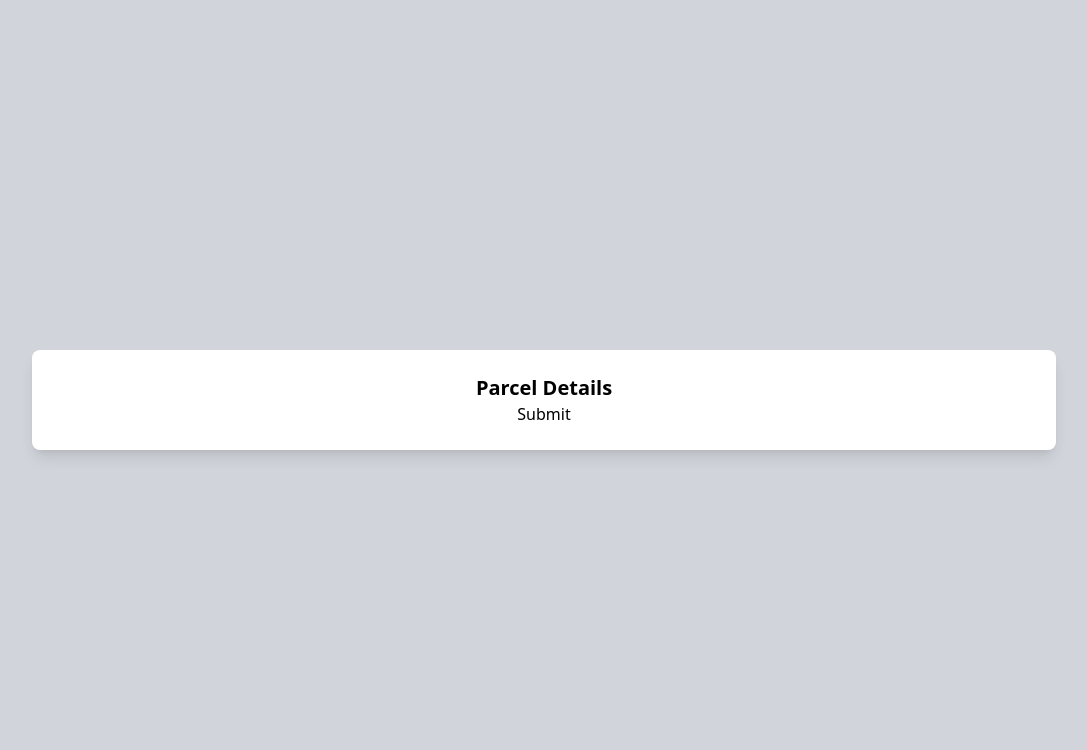
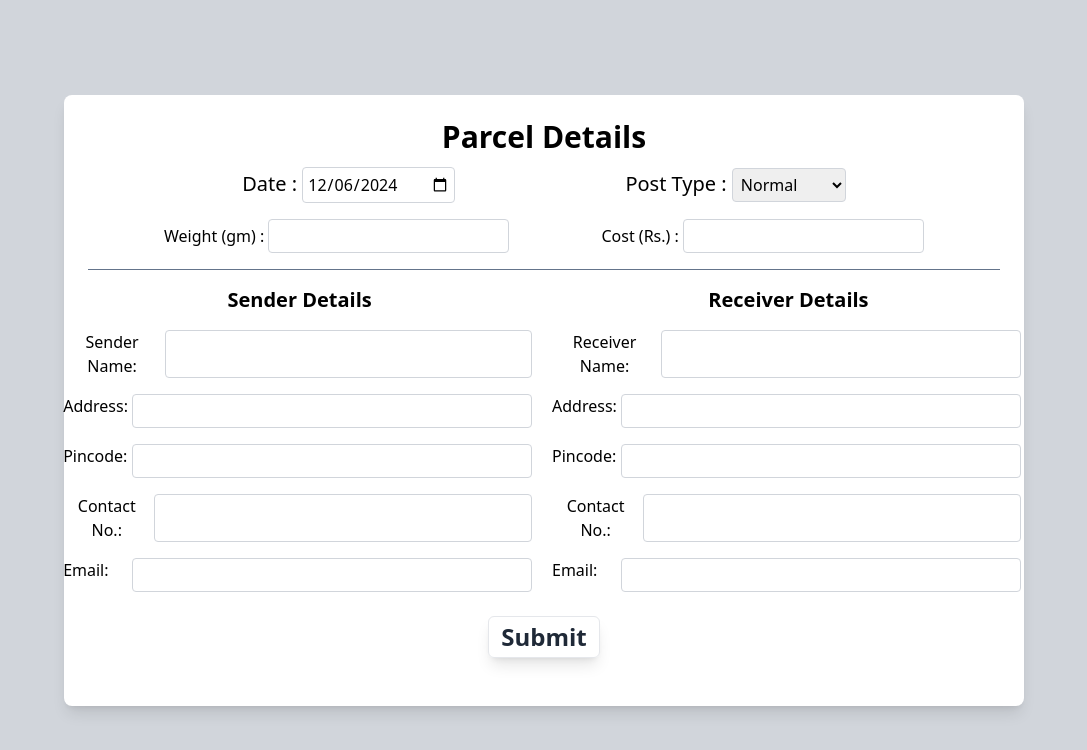
Before and after one commit to aLok-1105/PostMitra, a React (Create React App) app in the folder client/: page /operator in a window 1280 px wide. Shown: the top 750 px of the page, without its empty margins (96-1183 px from the left). Built offline with nearby package versions, Linux system fonts and the light colour scheme.

Commit message:
parcel-details

```diff
--- a/client/package.json
+++ b/client/package.json
@@ -6,6 +6,7 @@
     "@testing-library/jest-dom": "^5.17.0",
     "@testing-library/react": "^13.4.0",
     "@testing-library/user-event": "^13.5.0",
+    "moment": "^2.30.1",
     "react": "^18.3.1",
     "react-dom": "^18.3.1",
     "react-hot-toast": "^2.4.1",
--- a/client/src/pages/Clerk.js
+++ b/client/src/pages/Clerk.js
@@ -1,26 +1,284 @@
-import React from 'react'
+
+//Interface for the parcel collector entering parcel details
+import React,{useEffect,useState} from 'react'
 
 const Clerk = () => {
+
+  //Updating date
+  const now = new Date();
+  const offsetDate = new Date(now.getTime() - now.getTimezoneOffset() * 60000);
+  const formattedDate = offsetDate.toISOString().slice(0, 10); // Corrected for local time
+
+  //initializing parcel details
+  const initializer={
+    date:formattedDate,
+    weight:"",
+    cost:"",
+    postType:"",
+    senderDetails:{
+      name:"",
+      address:"",
+      pincode:"",
+      contactNo:"",
+      email:"",
+    },
+    receiverDetails:{
+      name:"",
+      address:"",
+      pincode:"",
+      contactNo:"",
+      email:"",
+    }
+  }
+
+  const[parcelData,setParcelData]=useState(initializer); //Contains all details of Parcel
+
+  const handleInputChange = (e) => {
+    const { name, value } = e.target;
+    setParcelData((prev) => ({ ...prev, [name]: value }));
+  };
+
+  const handleSenderChange = (e) => {
+    const { name, value } = e.target;
+    setParcelData((prev) => ({
+      ...prev,
+      senderDetails: { ...prev.senderDetails, [name]: value },
+    }));
+  };
+
+  const handleReceiverChange = (e) => {
+    const { name, value } = e.target;
+    setParcelData((prev) => ({
+      ...prev,
+      receiverDetails: { ...prev.receiverDetails, [name]: value },
+    }));
+  };
+
+
+  // Validation
+  const isValid =
+  parcelData.senderDetails.name &&
+  parcelData.receiverDetails.name &&
+  parcelData.date &&
+  parcelData.weight &&
+  parcelData.cost &&
+  parcelData.postType
+    ? true
+    : false;
+
+
+
+  //submitting the final parcel details Data
+  const handleSubmit = (e) => {
+    e.preventDefault();
+
+    // Validation
+    if(!isValid)
+     {
+     alert("Please fill in all required fields.");
+     return;
+    }
+     console.log(parcelData);
+
+     setParcelData(initializer)
+  }
+
   return (
     <>
     <div className='fixed inset-0 z-50 flex justify-center items-center bg-gray-300'>
-    <form action="" className='bg-white p-6 rounded-lg shadow-lg w-4/5 relative'>
-       <h2 className='text-center font-bold text-xl'>Parcel Details</h2>
-       <div>
-        <div></div>
+    <form onSubmit={handleSubmit} className='bg-white p-6 rounded-lg shadow-lg w-3/4 relative'>
+       <h2 className='text-center font-bold text-3xl mb-3'>Parcel Details</h2>
 
-        <div className='flex flex-row'>
+       <div className='flex flex-col justify-center items-start gap-y-4'>
+
+        <div className='flex flex-col justify-center items-start gap-4 w-full'>
+          <div className='flex flex-row justify-evenly items-center gap-4 w-full'>
+            <div>
+            <label className='text-xl'>Date : </label>
+            <input
+            type="date"
+            name="date"
+            value={parcelData.date}
+            onChange={handleInputChange}
+            className="border p-1 rounded cursor-pointer border-gray-300"
+            />
+            </div>
+
+            <div>
+            <label className='text-xl'>Post Type : </label>
+            <select
+            id="post-type"
+            name="postType"
+            value={parcelData.postType}
+            onChange={handleInputChange}
+            className='border p-1 rounded border-gray-300 cursor-pointer focus:outline-none transition-all duration-300'
+            >
+              <option value="normal">Normal</option>
+              <option value="speed">Speed Post</option>
+            </select>
+            </div>
+
+          </div>
+
+          <div className='flex flex-row justify-evenly items-center w-full gap-x-4'>
+            <div>
+             <label htmlFor="">Weight (gm) : </label>
+             <input
+             type="text"
+             name="weight"
+             value={parcelData.weight}
+             onChange={handleInputChange}
+             className="border p-1 rounded border-gray-300"
+              />
+            </div>
+            <div>
+             <label htmlFor="">Cost (Rs.) : </label>
+             <input
+             type="text"
+             name="cost"
+             value={parcelData.cost}
+             onChange={handleInputChange}
+             className="border p-1 rounded border-gray-300"
+              />
+            </div>
+          </div>
+        </div>
+
+        <div className=' w-full h-[1px] bg-slate-500'></div>
+
+        <div className='flex flex-row justify-center items-start gap-x-4 w-full'>
 
           {/*Sender Details*/}
-          <div></div>
+          <div className='flex flex-col justify-center items-center w-full'>
+            <h2 className='text-xl font-semibold text-center mb-4'>Sender Details</h2>
+            <div className='flex flex-col justify-center items-start gap-y-4'>
+
+              <div className='w-full flex flex-row justify-between'>
+              <label htmlFor="">Sender Name: </label>
+              <input
+              type="text"
+              name="name"
+              value={parcelData.senderDetails.name}
+              onChange={handleSenderChange}
+              className="border p-1 rounded w-[400px] mx-1 border-gray-300"
+              />
+              </div>
+
+              <div className='w-full flex flex-row justify-between'>
+              <label htmlFor="">Address: </label>
+              <input
+              type="text"
+              name="address"
+              value={parcelData.senderDetails.address}
+              onChange={handleSenderChange}
+              className="border p-1 rounded w-[400px] mx-1 border-gray-300"
+              />
+              </div>
+
+              <div className='w-full flex flex-row justify-between'>
+              <label htmlFor="">Pincode: </label>
+              <input
+              type="text"
+              name="pincode"
+              value={parcelData.senderDetails.pincode}
+              onChange={handleSenderChange}
+              className="border p-1 rounded w-[400px] mx-1 border-gray-300"
+              />
+              </div>
+
+              <div className='w-full flex flex-row justify-between'>
+              <label htmlFor="">Contact No.: </label>
+              <input
+              type="text"
+              name="contactNo"
+              value={parcelData.senderDetails.contactNo}
+              onChange={handleSenderChange}
+              className="border p-1 rounded w-[400px] mx-1 border-gray-300"
+              />
+              </div>
+
+              <div className='w-full flex flex-row justify-between'>
+              <label htmlFor="">Email: </label>
+              <input
+              type="text"
+              name="email"
+              value={parcelData.senderDetails.email}
+              onChange={handleSenderChange}
+              className="border p-1 rounded w-[400px] mx-1 border-gray-300"
+              />
+              </div>
+
+            </div>
+          </div>
 
           {/*Receiver Details*/}
-          <div></div>
+          <div className='flex flex-col justify-center items-center w-full'>
+            <h2 className='text-xl font-semibold text-center mb-4'>Receiver Details</h2>
+
+            <div className='flex flex-col justify-center items-start gap-y-4'>
+
+              <div className='w-full flex flex-row justify-between'>
+              <label htmlFor="">Receiver Name: </label>
+              <input
+              type="text"
+              name="name"
+              value={parcelData.receiverDetails.name}
+              onChange={handleReceiverChange}
+              className="border p-1 rounded w-[400px] mx-1 border-gray-300"
+              />
+              </div>
+
+              <div className='w-full flex flex-row justify-between'>
+              <label htmlFor="">Address: </label>
+              <input
+              type="text"
+              name="address"
+              value={parcelData.receiverDetails.address}
+              onChange={handleReceiverChange}
+              className="border p-1 rounded w-[400px] mx-1 border-gray-300"
+              />
+              </div>
+
+              <div className='w-full flex flex-row justify-between'>
+              <label htmlFor="">Pincode: </label>
+              <input
+              type="text"
+              name="pincode"
+              value={parcelData.receiverDetails.pincode}
+              onChange={handleReceiverChange}
+              className="border p-1 rounded w-[400px] mx-1 border-gray-300"
+              />
+              </div>
+
+              <div className='w-full flex flex-row justify-between'>
+              <label htmlFor="">Contact No.: </label>
+              <input
+              type="text"
+              name="contactNo"
+              value={parcelData.receiverDetails.contactNo}
+              onChange={handleReceiverChange}
+              className="border p-1 rounded w-[400px] mx-1 border-gray-300"
+              />
+              </div>
+
+              <div className='w-full flex flex-row justify-between'>
+              <label htmlFor="">Email: </label>
+              <input
+              type="text"
+              name="email"
+              value={parcelData.receiverDetails.email}
+              onChange={handleReceiverChange}
+              className="border p-1 rounded w-[400px] mx-1 border-gray-300"
+              />
+              </div>
+            </div>
+          </div>
         </div>
 
        </div>
 
-       <button>Submit</button>
+       <button className={`${isValid ? "bg-blue-500 text-white hover:bg-blue-600 hover:text-white transition-all duration-300": ""} my-6 text-2xl text-gray-800 font-semibold border stroke-slate-400 shadow-lg py-1 px-3 rounded-md
+      `} type='submit' disabled={!isValid} >Submit</button>
     </form>
 
     </div>
```
Also changed, not shown: 1 other file (tests, documents, lock files or other folders).
